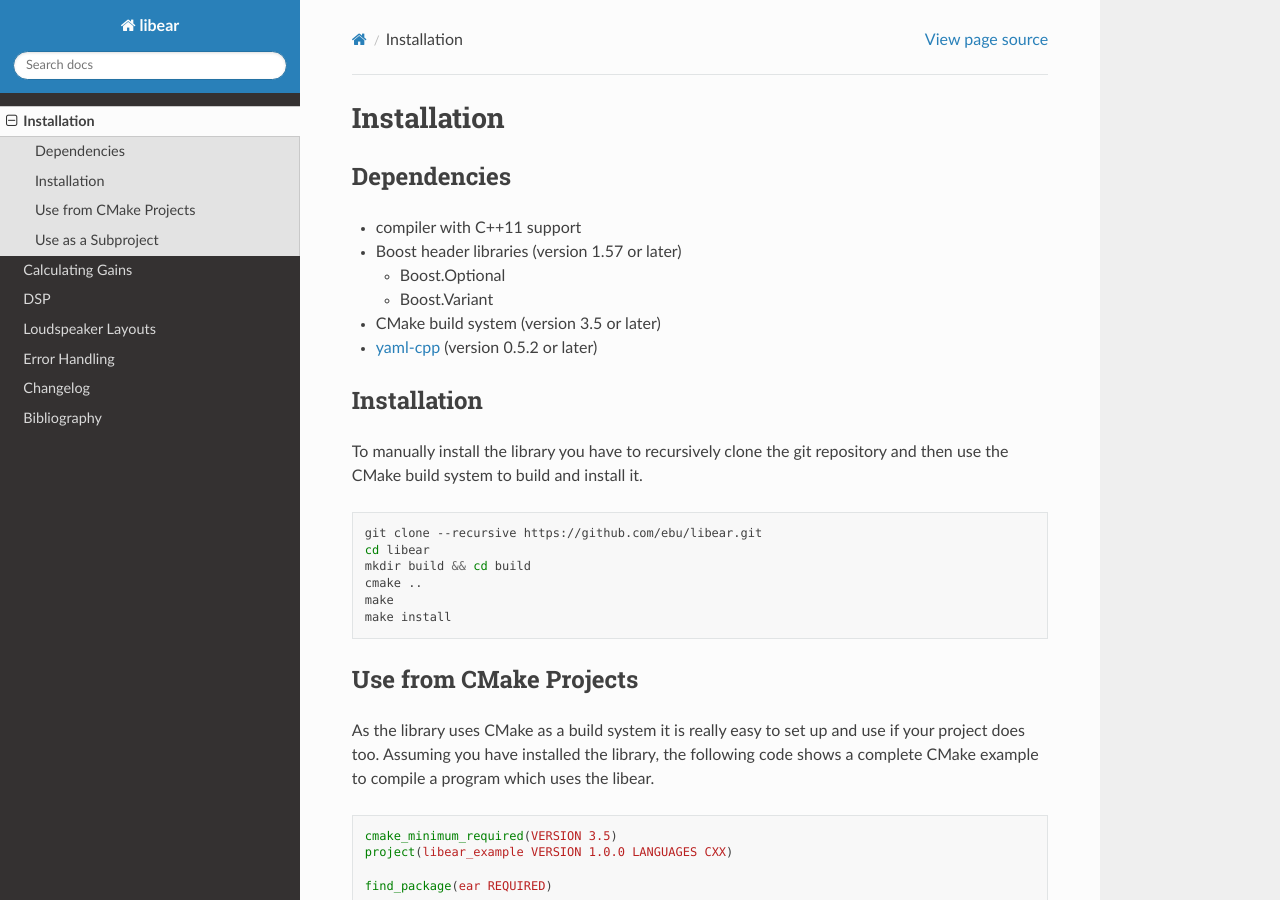
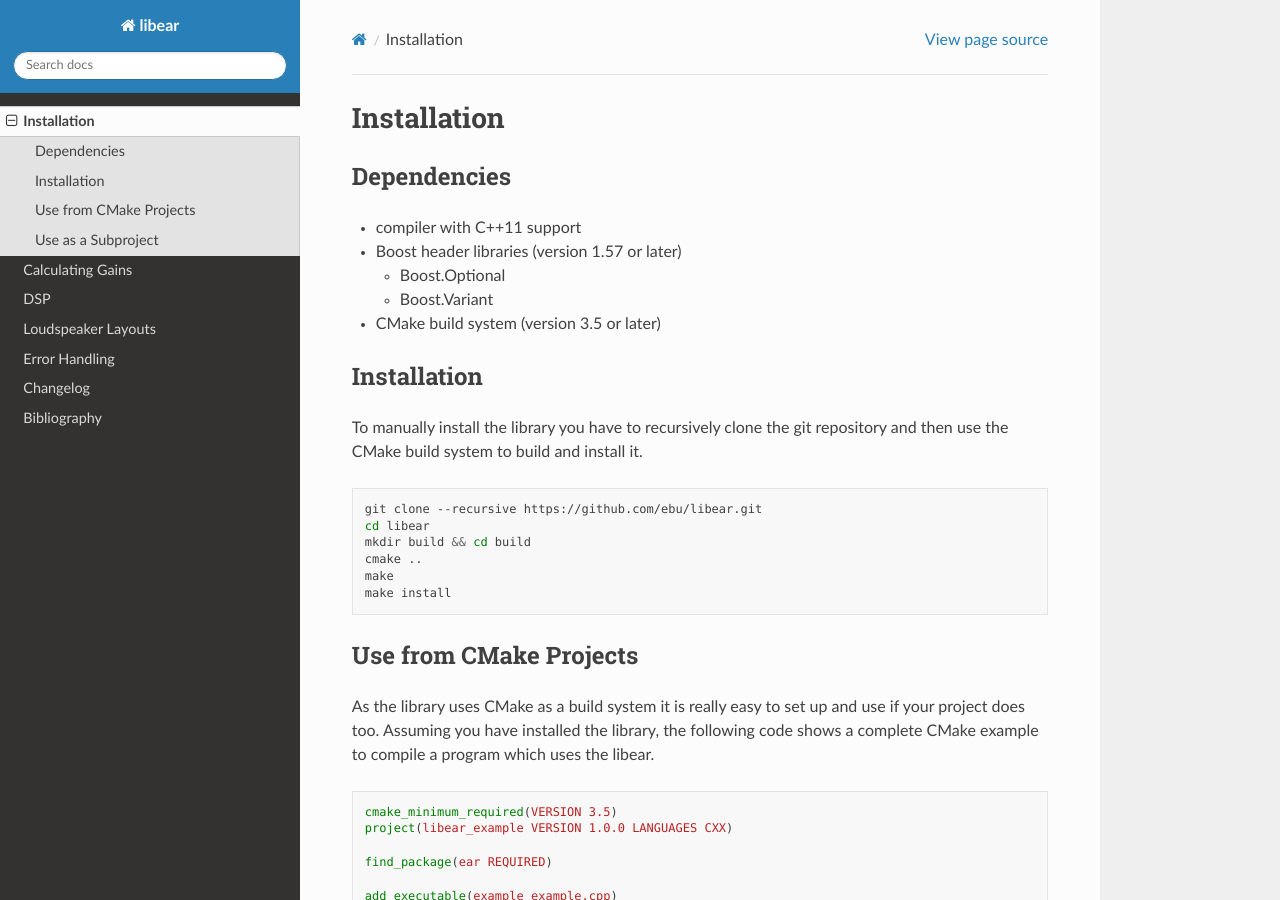
Before and after one commit to ebu/libear, a Sphinx documentation site: the page built from docs/installation.rst, in a window 1280 px wide and 900 px high. Built offline with Sphinx 7.4.7 and the Read the Docs theme 2.0.0, drawn with Linux system fonts in a browser that asks for light colours; pages that are not in the unit, such as notebooks, are missing from menus.

Commit message:
updated documentation

```diff
--- a/docs/installation.rst
+++ b/docs/installation.rst
@@ -11,10 +11,6 @@ Dependencies
    -  Boost.Variant
 
 -  CMake build system (version 3.5 or later)
-
--  yaml-cpp_ (version 0.5.2 or later)
-
-.. _yaml-cpp: https://github.com/jbeder/yaml-cpp
 
 Installation
 ------------
```
Also changed, not shown: README.md (+0 -1 lines), resources/README.md.
